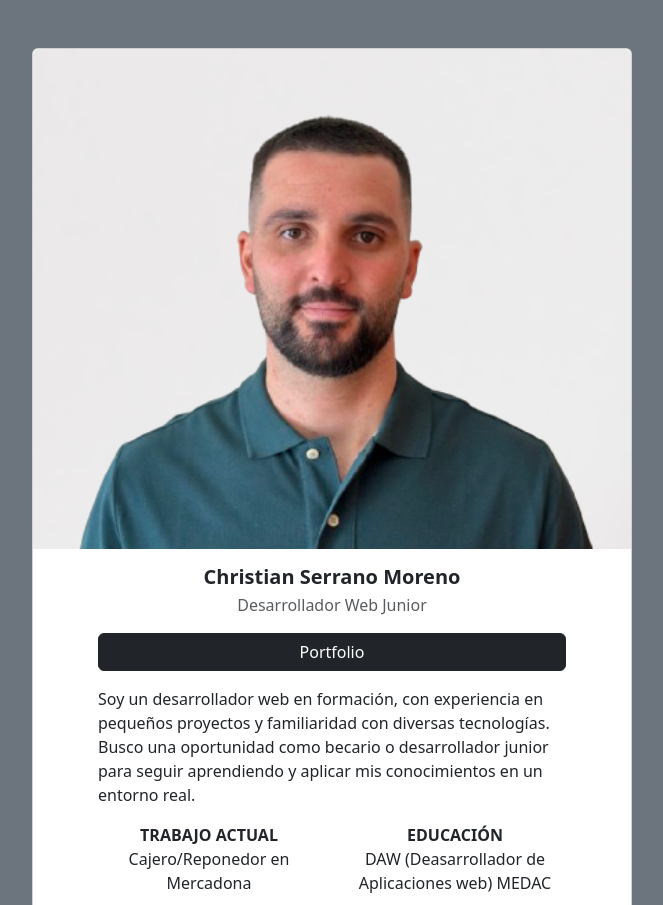
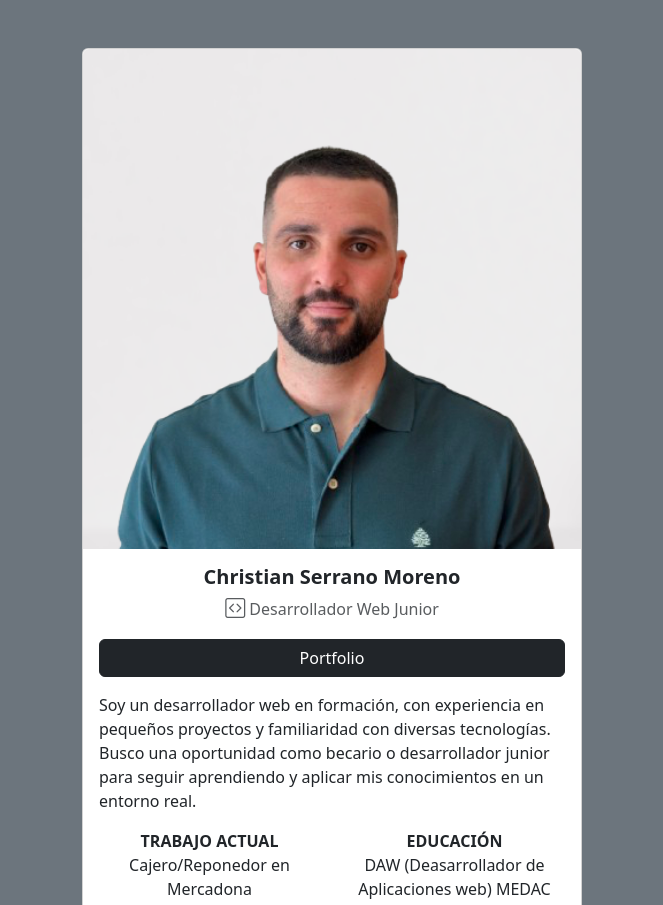
Before and after one commit to hdechristian95/aboutme, a plain HTML site: page index.html in a window 1280 px wide. Shown: the top 905 px of the page, without its empty margins (308-971 px from the left). Drawn offline with nearby package versions, Linux system fonts and the light colour scheme.

Commit message:
Update index.html

```diff
--- a/index.html
+++ b/index.html
@@ -14,14 +14,14 @@
 <script src="https://cdn.jsdelivr.net/npm/bootstrap@5.3.3/dist/js/bootstrap.bundle.min.js" integrity="sha384-YvpcrYf0tY3lHB60NNkmXc5s9fDVZLESaAA55NDzOxhy9GkcIdslK1eN7N6jIeHz" crossorigin="anonymous"></script>
 
 <div class="container my-5">
-    <div class="card mx-auto" style="max-width: 600px;">
+    <div class="card mx-auto" style="max-width: 500px;">
         <!--Foto-->
         <img src="./img/Foto_CV_Christian_Sin_Fondo.png" class="card-img-top img-fluid rounded-top" alt="Foto_Christian" style="object-fit: cover; height: auto; max-height: 500px;">
 
         <!--Cuerpo de la tarjeta-->
-        <div class="card-body text-center mx-auto" style="max-width: 500px;">
+        <div class="card-body text-center mx-auto" style="max-width: 600px;">
             <h5 class="card-title fw-bold">Christian Serrano Moreno</h5>
-            <p class="card-subtitle mb-3 text-muted">Desarrollador Web Junior</p>
+            <p class="card-subtitle mb-3 text-muted"><i class="bi bi-code-square fs-5"></i> Desarrollador Web Junior</p>
 
             <!--Botón de Portfolio-->
             <a href="https://hdechristian95.github.io/portfolio/" class="btn btn-dark w-100 mb-3">Portfolio</a>
```
